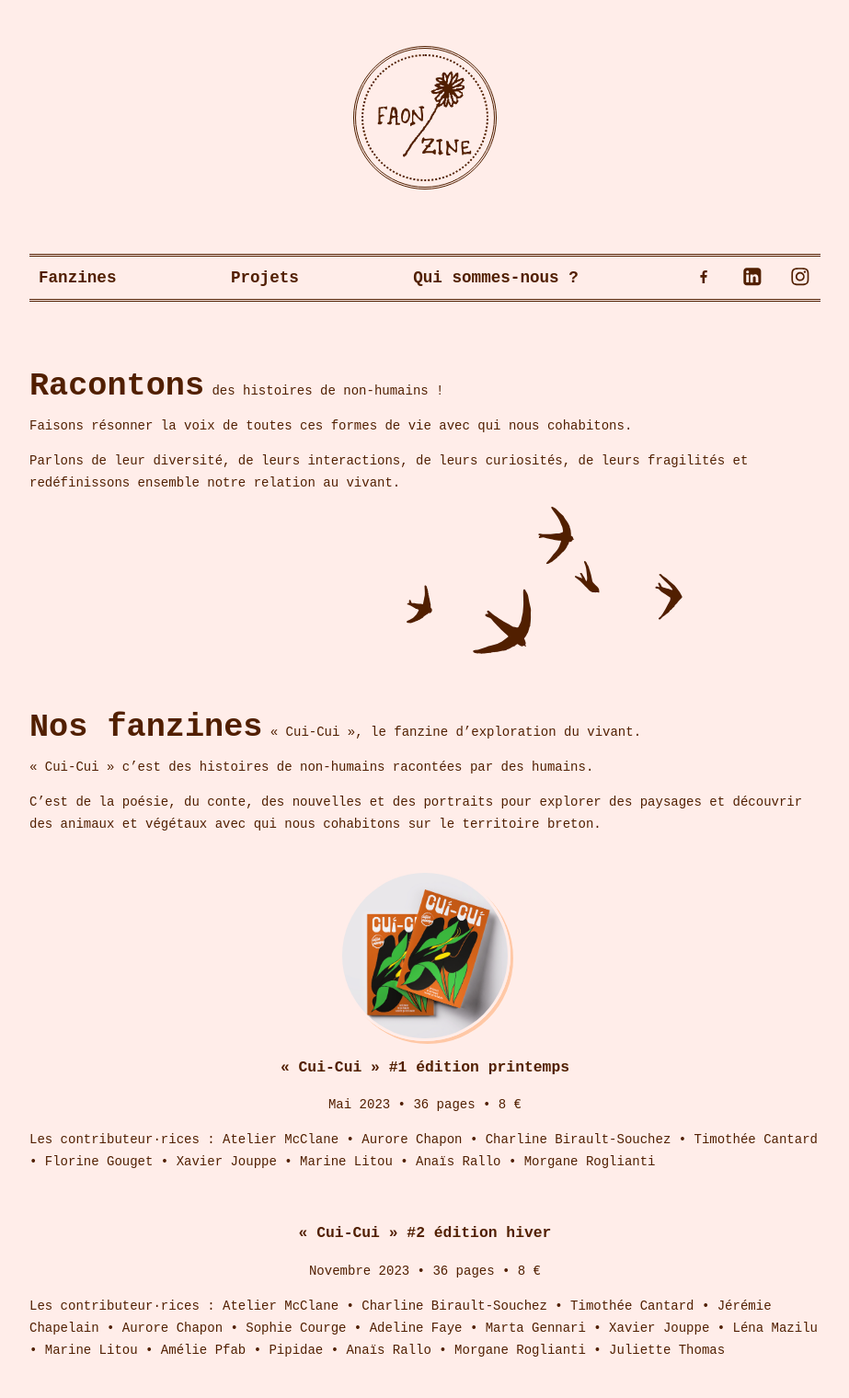
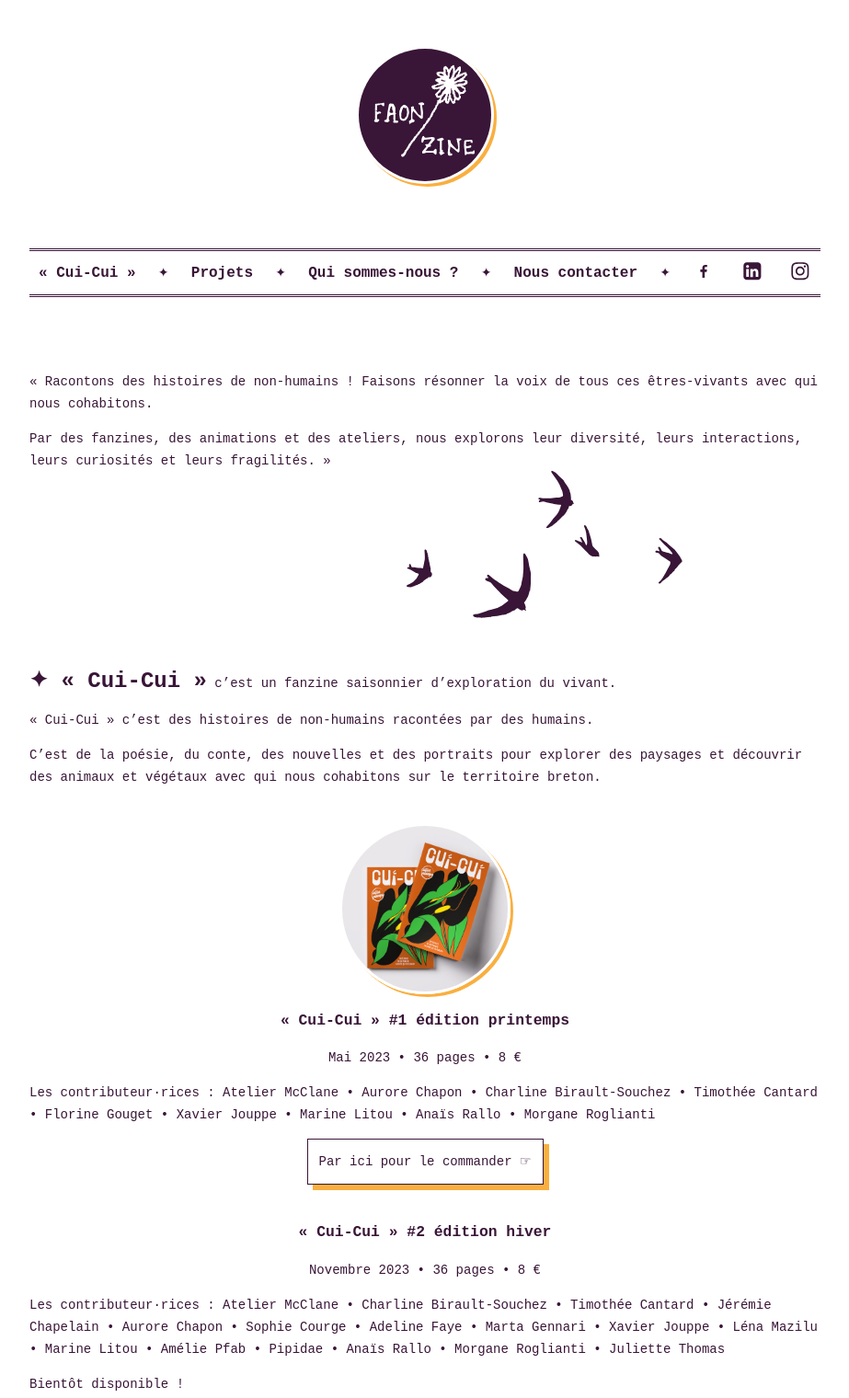
Before and after one commit to XavierJp/Cui-Cui-Asso, an Eleventy site: page src/index.njk in a window 1280 px wide. Shown: the top 1520 px of the page at 92% size, without its empty margins (178-1101 px from the left). Built offline with nearby package versions, Linux system fonts and the light colour scheme; Eleventy itself is replaced by a stand-in of ours; files that its build step writes are made by us from their sources.

Commit message:
feat: update with some of Tim& Marine comments

```diff
--- a/src/_includes/_partials/header.html
+++ b/src/_includes/_partials/header.html
@@ -32,7 +32,7 @@
           class="dont-style"
           >{{ post.menuTitle }}</a
         >
-        {%- endfor -%} {% include '_partials/socials.html' %}
+        ✦ {%- endfor -%} {% include '_partials/socials.html' %}
       </div>
     </div>
   </div>
--- a/src/css/style.scss
+++ b/src/css/style.scss
@@ -1,9 +1,8 @@
-$base-font: rgb(81, 31, 0);
-$base-background: #ffede9;
-$base-font-link-hover: #fff5c4;
+$base-font: #391537;
+$base-background: #fff;
+$medaillon: #f9af40;
+$base-font-link-hover: transparentize($medaillon, 0.8);
 $menu-background: transparentize($base-font, 0.9);
-$medaillon: #ffe3d3;
-$medaillon-shadow: rgb(255, 200, 166);
 $footer-dark: #230020;
 
 /* CSS reset
@@ -173,12 +172,14 @@ body {
 
   h2.inlined-title {
     display: inline;
-    font-size: 2.2rem;
+    font-size: 1.5rem;
+    line-height: 2rem;
+    padding-top: 30px;
   }
 
   > div.separator {
     position: relative;
-    margin: 30px 0;
+    margin: 15px 0;
     display: flex;
     justify-content: center;
     align-items: center;
@@ -214,7 +215,7 @@ img.fanzine-medaillon {
   border-radius: 1000px;
   margin: auto;
   display: block;
-  box-shadow: 3px 3px 0 $medaillon-shadow;
+  box-shadow: 3px 3px 0 $medaillon;
   border: 3px solid $base-background;
 }
 
@@ -226,7 +227,7 @@ a {
     text-decoration: none;
 
     &:not(.dont-style) {
-      box-shadow: inset 0 -2px 0 0 $base-font-link-hover;
+      box-shadow: inset 0 -2px 0 0 $medaillon;
       transition: box-shadow 0.2s ease-in-out;
     }
   }
@@ -239,7 +240,7 @@ a {
     color: $base-font;
 
     &:not(.dont-style) {
-      box-shadow: inset 0 -30px 0 0 $base-font-link-hover;
+      box-shadow: inset 0 -30px 0 0 $medaillon;
     }
   }
 
@@ -259,16 +260,15 @@ a {
     > div {
       width: 150px;
       border-radius: 100px;
-      border: 3px double $base-font;
       margin: 50px;
+      box-shadow: 3px 3px 0 $medaillon;
 
       .logo {
         display: block;
-        color: $base-font;
+        color: $base-background;
         border-radius: 100px;
-        border: 2px dotted $base-font;
-        background-color: transparent;
-        margin: 6px;
+        background-color: $base-font;
+        margin: 3px;
       }
     }
   }
@@ -284,7 +284,6 @@ a {
         display: flex;
         align-items: center;
         justify-content: space-between;
-        gap: 40px;
         margin: 0 auto;
         border-top: 3px double $base-font;
         border-bottom: 3px double $base-font;
@@ -292,12 +291,13 @@ a {
 
       a {
         display: inline-block;
-        font-size: 1.1rem;
+        font-size: 1rem;
         padding: 10px;
         font-weight: bolder;
 
         &:hover {
           background-color: $medaillon;
+          color: $base-background;
         }
       }
     }
@@ -339,3 +339,38 @@ a {
     color: #fff;
   }
 }
+
+div.center {
+  display: flex;
+  justify-content: center;
+
+  div.button {
+    position: relative;
+
+    > a {
+      padding: 12px;
+      background-color: $base-background;
+      border: 1px solid $base-font;
+      display: inline-block;
+      transition: all 75ms ease-in-out;
+    }
+
+    &:after {
+      background-color: $medaillon;
+      content: " ";
+      display: block;
+      height: 100%;
+      left: 6px;
+      position: absolute;
+      top: 6px;
+      width: 100%;
+      z-index: -1;
+    }
+
+    &:hover {
+      > a {
+        transform: translateY(-4px);
+      }
+    }
+  }
+}
--- a/src/index.njk
+++ b/src/index.njk
@@ -1,19 +1,16 @@
 ---
 layout: layout.njk
 title: Bienvenue sur le site de Faon / zine édition
+introBlock: |
+  « Racontons des histoires de non-humains !
+  Faisons résonner la voix de tous ces êtres-vivants avec qui nous cohabitons.
+
+  Par des fanzines, des animations et des ateliers, nous explorons leur diversité, leurs interactions, leurs curiosités et leurs fragilités. »
 blocks:
-  - title: Racontons
+  - menuTitle: « Cui-Cui »
+    title: « Cui-Cui »
     body: |
-      des histoires de non-humains !
-
-      Faisons résonner la voix de toutes ces formes de vie avec qui nous cohabitons.
-
-      Parlons de leur diversité, de leurs interactions, de leurs curiosités, de leurs fragilités et redéfinissons ensemble notre relation au vivant.
-    separator: _partials/martinets.html
-  - menuTitle: Fanzines
-    title: Nos fanzines
-    body: |
-      « Cui-Cui », le fanzine d’exploration du vivant.
+      c’est un fanzine saisonnier d’exploration du vivant.
 
       « Cui-Cui » c’est des histoires de non-humains racontées par des humains.
 
@@ -27,52 +24,75 @@ blocks:
 
       Les contributeur·rices : Atelier McClane • Aurore Chapon • Charline Birault-Souchez • Timothée Cantard • Florine Gouget • Xavier Jouppe • Marine Litou • Anaïs Rallo • Morgane Roglianti
 
+      <div class="center">
+        <div class="button">
+          <a class="dont-style" href="https://www.helloasso.com/associations/faonzine-edition/boutiques/cui-cui-1-edition-printemps">
+            Par ici pour le commander ☞
+          </a>
+        </div>
+      </div>
+
       <br/>
       <h3 class="align-center">« Cui-Cui » #2 édition hiver</h3>
 
       <div class="align-center">Novembre 2023 • 36 pages • 8 €</div>
 
       Les contributeur·rices : Atelier McClane • Charline Birault-Souchez • Timothée Cantard • Jérémie Chapelain • Aurore Chapon • Sophie Courge • Adeline Faye • Marta Gennari • Xavier Jouppe • Léna Mazilu • Marine Litou • Amélie Pfab • Pipidae • Anaïs Rallo • Morgane Roglianti • Juliette Thomas
+
+      Bientôt disponible !
     separator: _partials/balbuzard.html
   - menuTitle: Projets
     title: Les projets
     body: |
+      </br>
 
-      ### « L’abécédaire sauvage »
-      « L’abécédaire sauvage » est un projet de sciences participatives pour documenter la faune et la flore sauvage présentes sur un site et la restituer de manière pédagogique et artistique.
-      L’abécédaire se base sur la réalisation d’inventaires naturalistes participatifs. A partir des données récoltées, des animaux et végétaux sont sélectionnés et présentés sous forme d’un abécédaire au format revue et/ou exposition.
+      **« Fanzines »**
 
-      #### « Habiter et cohabiter »
-      Mais au fait, qu’est ce que ça veut dire habiter quand on est un lapin, une chauve-souris, un oiseau, un papillon ou d’autres encore ?
-      « Habiter et cohabiter », c’est une immersion dans la peau d’une espèce pour comprendre sa manière d’habiter le territoire.
-      C’est un atelier de médiation scientifique pour comprendre, sur base de supports cartographiques, comment des espèces habitent le territoire, comment se déroule leurs cycles de vie et analyser les obstacles et menaces qu’elles affrontent sur le territoire.
+      Raconter la diversité du vivant non-humain par la réalisation de fanzines croisant des approches scientifiques et graphiques
 
-      ### « Les cartographies renversées »
-      Les cartographies de l’habiter c’est un projet artistique et scientifique pour représenter les manières d’habiter le territoire du point de vue des espèces considérées. Arts graphiques et arts plastiques, les cartographies de l’habiter proposent d’imaginer en 3 dimensions la perception de l’espèce de son habitat.
+      En savoir plus.
 
-      ### « Paysages en voie de disparition »
-      Paysages en voie de disparition est un projet de sensibilisation à la richesse et la fragilité de certains de nos paysages les plus menacés.
-      blababkbakbakbakbak
+      **« Ateliers et animations »**
+
+      Créer des manières de voir et de comprendre la diversité du vivant par des expériences immersives et ludiques : animations naturalistes, jeux, atelier d’écriture, atelier graphique…
+
+      En savoir plus.
+
+      **« Abécédaire sauvage »**
+      Documenter la faune et la flore sauvage et la révéler de manière pédagogique et créative.
+
+      En savoir plus.
     separator: _partials/lychis.html
   - menuTitle: Qui sommes-nous ?
     title: Faon/zine édition
     body: |
-      est une association qui agit pour la sensibilisation à la diversité du vivant et à sa préservation en croisant les approches scientifiques et artistiques.
+      Faon/zine édition est une association qui agit pour la sensibilisation à la diversité du vivant et à sa préservation en croisant les approches scientifiques et artistiques.
 
-      L’association propose des projets narratifs et ludiques autour de :
+      L’association regroupe des naturalistes, artistes et auteur·rices. Elle est coordonnée par :
 
-      - L’édition de fanzines
-      - La réalisation d’ateliers de médiation scientifique et d’animations naturalistes
-      - L’organisation de performances artistiques.
-additionnalMenu:
-  - menuTitle:
-    link:
+      **Timothée Cantard**, naturaliste et auteur.
+      Diplômé de Sciences Po Rennes et de l’Institut de géographie de Paris, il se forme par la suite à l’inventaire de la faune et la flore. En parallèle de son travail d’écologue, il réalise des activités de médiation scientifique et d’enseignement en Bretagne. Il co-fonde l’association Faon/zine édition début 2023 et lance pour l’occasion le fanzine « Cui-Cui ».
+
+      **Marine Litou**, naturaliste et dessinatrice. Chargée d’études environnement en agence d’urbanisme, elle est issue d’une formation en sciences politiques et en aménagement. Elle retourne aux études pour en connaître davantage sur les espèces et leurs habitats, avec l’obtention d’un BTS Gestion et Protection de la Nature en 2022. Elle réalise des animations sur le vivant dans différentes associations à Rennes, puis avec l’association Faon/zine depuis 2023.
+  - menuTitle: Nous contacter
+    title: Nous contacter
+    body: |
+      </br>
+
+      Pour en savoir plus sur l’association, sur nos activités ou pour imaginer des collaborations, [écrivez-nous sur faonzineedition@ecomail.bzh](faonzineedition@ecomail.bzh).
+
+      Envie de vous impliquer dans l’association ? Pour adhérer, [ça se passe ici](https://www.helloasso.com/associations/faonzine-edition/adhesions/adhesion-faon-zine-edition-1).
 ---
 
 <div class="paragraphs">
+  <div>{% markdown introBlock %}
+  </div>
+  <div class="separator">
+    {% include "_partials/martinets.html" %}
+  </div>
   {%- for post in blocks -%}
     <div>
-      <h2 id="{{ post.menuTitle | defaultStr | slugify }}" class="inlined-title">{{ post.title }}</h2>
+      <h2 id="{{ post.menuTitle | defaultStr | slugify }}" class="inlined-title">✦ {{ post.title }}</h2>
       {% markdown post.body %}
     </div>
     <div class="separator">
```
Also changed, not shown: 1 other file.
